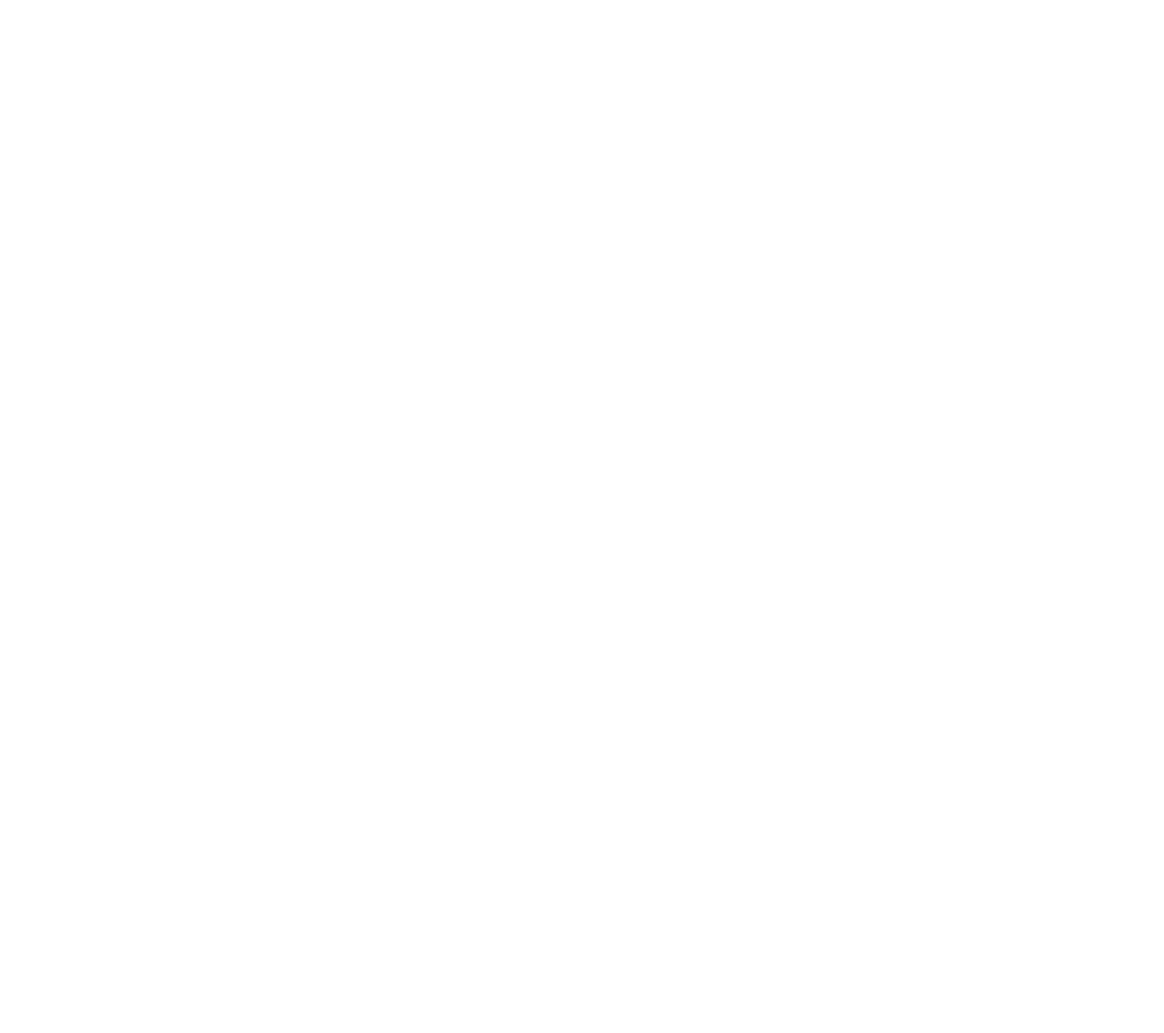
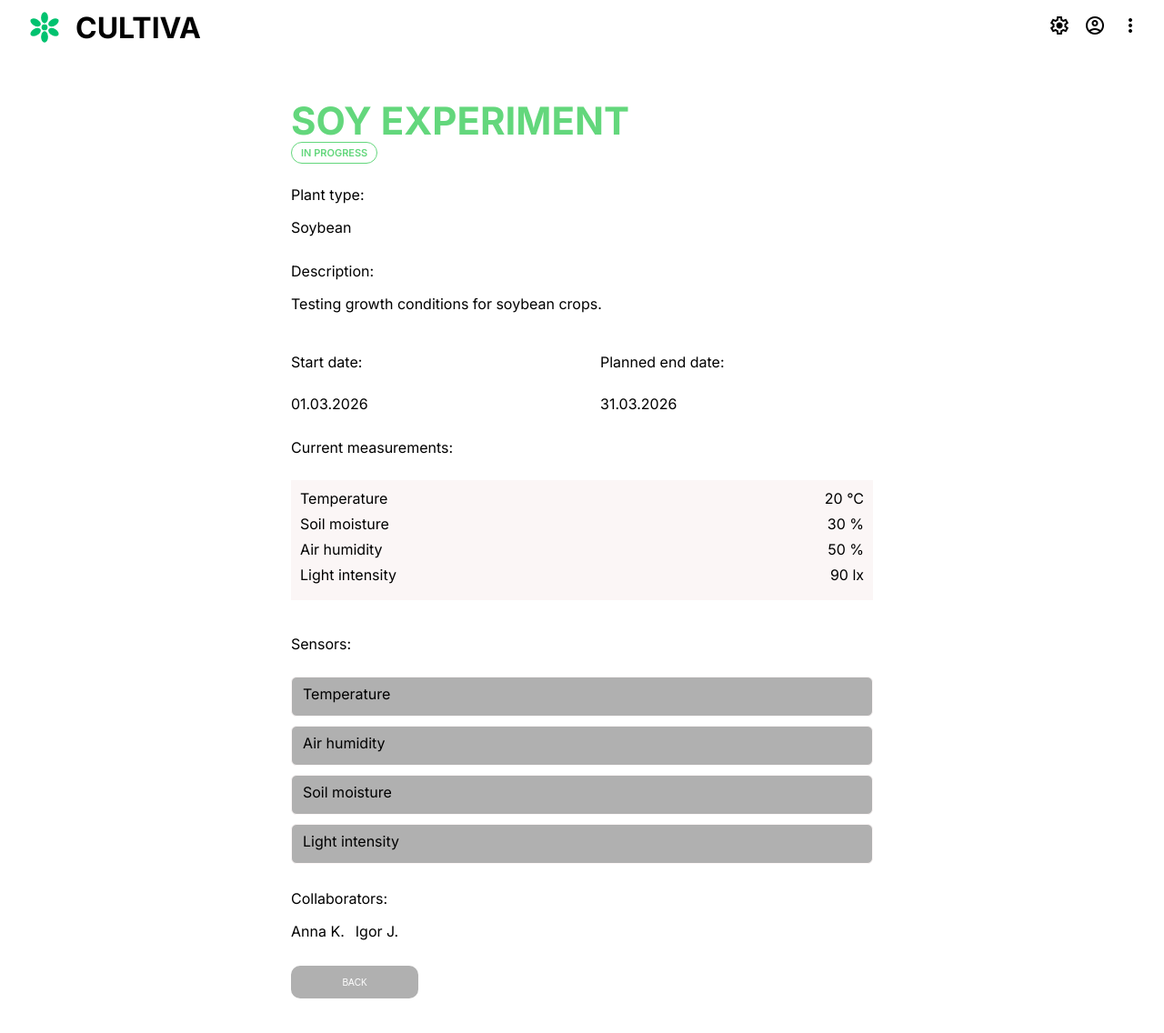
Before and after one commit to annkols/irrigation-system-project, a React (Vite) app in the folder frontend/: page /experiment/1 in a window 1280 px wide. Before the commit this address had no page. Shown: the top 1136 px of the page at 91% size. Before the commit the page ends 800 px from the top, so only its background shows below. Built offline with nearby package versions, Linux system fonts and the light colour scheme.

Commit message:
KAN-52 Szkielet DETAILS_EXPERIMENT
Dodano widok szczegółów eksperymentu jako panel slajdujący w dashboardzie.
Prawa lista eksperymentów wysuwa się w prawo, pokazując tagi, współpracowników,
opis i panel pomiarów (LATEST READING).

```diff
--- a/frontend/src/App.jsx
+++ b/frontend/src/App.jsx
@@ -3,6 +3,7 @@ import { BrowserRouter as Router, Routes, Route } from 'react-router-dom';
 import Start from './pages/Start'; //strona przed logowaniem
 import Dashboard from './pages/Dashboard'; //strona po zalogowaniu (wczesniej App.jsx)
 import New_experiment from './pages/New_experiment'; //dodawanie nowego eksperymentu
+import Experiment_details from './pages/Experiment_details'; //szczegoly eksperymentu
 
 function App() {
   return (
@@ -11,6 +12,7 @@ function App() {
         <Route path="/" element={<Start />} />
         <Route path="/dashboard" element={<Dashboard />} />
         <Route path="/new-experiment" element={<New_experiment />} />
+        <Route path="/experiment/:id" element={<Experiment_details />} />
       </Routes>
     </Router>
   );
--- a/frontend/src/pages/Dashboard.jsx
+++ b/frontend/src/pages/Dashboard.jsx
@@ -8,9 +8,10 @@ function App() {
 
   const navigate = useNavigate();
   const [filter, setFilter] = React.useState("all");
+  const [detailsOpen, setDetailsOpen] = useState(false);
   const experiments = [
-    { id: 1, name: "SOY EXPERIMENT", status: "in-progress", endDate: "31.03.2026" },
-    { id: 2, name: "WHEAT TEST", status: "soon", endDate: "15.05.2026" }
+    { id: 1, name: "SOY EXPERIMENT", status: "in-progress", endDate: "31.03.2026", tags: ["SOY", "BACTERIA"], collaborators: ["Anna N.", "Jan K.", "Katarzyna W."], description: "Testing growth conditions for soybean crops in controlled environment." },
+    { id: 2, name: "WHEAT TEST", status: "soon", endDate: "15.05.2026", tags: ["WHEAT"], collaborators: ["Igor J."], description: "Wheat growth experiment under varied light conditions." }
   ];
 
   const now = new Date();
@@ -60,7 +61,7 @@ function App() {
       ? measurements[measurements.length - 1]
       : null;
 
-    const mainexp = experiments.find(exp =>exp.id === selectedId);
+    const mainexp = experiments.find(exp => exp.id === selectedId);
 
 
   return (
@@ -103,25 +104,87 @@ function App() {
 
 
 
-          <div className="stats">
-          <div className="row"> <span>Temperature</span><span>{stats.temperature}°C</span></div>
-          <div className="row"><span>Moisture content:</span> <span>{stats.soilMoisture} %</span></div>
-          <div className="row"><span>Air humidity: </span><span>{stats.airHumidity} %</span></div>
-          <div className="row"><span>Light intensity: </span><span>{stats.light} lx</span></div>
-          <div className="row"><span>Soil moisture: </span><span>{latest?.moisture_percent ?? "-"} %</span></div> {/* shows latest soil moisture from backend, or "-" if no data*/ }
+          {detailsOpen ? (
+            <div className="exp-details">
+              <div className="exp-tags">
+                {mainexp.tags.map((tag, i) => <span key={i} className="exp-tag">{tag}</span>)}
+                <span className="exp-tag exp-tag-add">+</span>
+              </div>
+              <div className="exp-section">
+                <span className="exp-label">Collaborators:</span>
+                <div className="exp-collaborators">
+                  {mainexp.collaborators.map((c, i) => (
+                    <span key={i} className="collab-chip">{c} ×</span>
+                  ))}
+                  <span className="collab-chip collab-chip-add">+</span>
+                  <span className="exp-show-all">Show all</span>
                 </div>
               </div>
+              <div className="exp-section">
+                <span className="exp-label">Description:</span>
+                <p className="exp-description">{mainexp.description}</p>
+              </div>
+              <div className="exp-actions">
+                <span className="material-symbols-outlined">edit</span>
+                <span className="material-symbols-outlined">settings</span>
+                <span className="material-symbols-outlined">delete</span>
+              </div>
+            </div>
+          ) : (
+            <div className="stats">
+              <div className="row"><span>Temperature</span><span>{stats.temperature}°C</span></div>
+              <div className="row"><span>Moisture content:</span><span>{stats.soilMoisture} %</span></div>
+              <div className="row"><span>Air humidity:</span><span>{stats.airHumidity} %</span></div>
+              <div className="row"><span>Light intensity:</span><span>{stats.light} lx</span></div>
+              <div className="row"><span>Soil moisture:</span><span>{latest?.moisture_percent ?? "-"} %</span></div>
+            </div>
+          )}
+        </div>
 
-        {/* right */}
-        <div className="dashboard">
+        {/* right wrapper */}
+        <div className="right-panel-wrapper">
+
+          {/* measurements panel - visible when details open */}
+          {detailsOpen && (
+            <div className="measurements-panel">
+              <button className="action">
+                <span>FULL EXPERIMENT HISTORY</span>
+                <span className="material-symbols-outlined">arrow_forward</span>
+              </button>
+              <div className="readings-spacer" />
+              <div className="readings-header">
+                <span className="readings-title">LATEST READING</span>
+                <div className="readings-date">
+                  <span>{nowDate}</span>
+                  <span>{nowTime}</span>
+                </div>
+              </div>
+              <div className="stats">
+                <div className="row"><span>Temperature inside</span><span>{stats.temperature} °C</span></div>
+                <div className="row"><span>Temperature outside</span><span>26 °C</span></div>
+                <div className="row"><span>Soil humidity</span><span>{stats.soilMoisture} %</span></div>
+                <div className="row"><span>Air humidity</span><span>{stats.airHumidity} %</span></div>
+                <div className="row"><span>Light intensity</span><span>{stats.light} lx</span></div>
+              </div>
+              <p className="next-reading">Next reading in 23 minutes</p>
+            </div>
+          )}
+
+          {/* arrow to bring back list */}
+          {detailsOpen && (
+            <button className="panel-toggle" onClick={() => setDetailsOpen(false)}>
+              <span className="material-symbols-outlined">chevron_left</span>
+            </button>
+          )}
+
+          {/* experiment list */}
+          <div className={`dashboard${detailsOpen ? ' dashboard-hidden' : ''}`}>
             <div className="welcome">
               <h2>HELLO USER!</h2>
               <p>YOU HAVE CURRENTLY {experiments.length} EXPERIMENTS</p>
             </div>
 
-          <button className='add-btn'
-              onClick={() => navigate('/new-experiment')}
-          >
+            <button className='add-btn' onClick={() => navigate('/new-experiment')}>
               <span>ADD A NEW EXPERIMENT</span>
               <span className="material-symbols-outlined">add</span>
             </button>
@@ -134,7 +197,7 @@ function App() {
             <div className='filters'>
               {Object.keys(statusMap).map((key) => (
                 <button key={key} onClick={() => setFilter(key)}
-              className={`filter-btn filter-${key} ${filter === key ? "active":""}`}>
+                  className={`filter-btn filter-${key} ${filter === key ? "active" : ""}`}>
                   {statusMap[key]}
                 </button>
               ))}
@@ -142,11 +205,9 @@ function App() {
 
             <div className="list">
               {filtered.map((exp) => (
-              <div key={exp.id} className="item" onClick={() => setSelectedId(exp.id)}>
+                <div key={exp.id} className="item" onClick={() => { setSelectedId(exp.id); setDetailsOpen(true); }}>
                   <p>{exp.name}</p>
-                <span className={`badge ${exp.status}`}>
-                  {statusMap[exp.status]}
-                </span>
+                  <span className={`badge ${exp.status}`}>{statusMap[exp.status]}</span>
                   <span className="item-date">{exp.endDate}</span>
                 </div>
               ))}
@@ -161,6 +222,8 @@ function App() {
               <span>BROWSE REPORTS</span>
               <span className="material-symbols-outlined">arrow_forward</span>
             </button>
+          </div>
+
         </div>
 
       </div>
--- /dev/null
+++ b/frontend/src/pages/Experiment_details.jsx
@@ -0,0 +1,111 @@
+import React from 'react';
+import { useNavigate, useParams } from 'react-router-dom';
+import "../App.css";
+import logo from "./images/logo_cultiva.svg";
+
+function Experiment_details() {
+  const { id } = useParams();
+  const navigate = useNavigate();
+
+  // mock data
+  const experiment = {
+    id: id,
+    name: "SOY EXPERIMENT",
+    plantName: "Soybean",
+    description: "Testing growth conditions for soybean crops.",
+    status: "in-progress",
+    startDate: "01.03.2026",
+    endDate: "31.03.2026",
+    sensors: ["Temperature", "Air humidity", "Soil moisture", "Light intensity"],
+    collaborators: ["Anna K.", "Igor J."],
+  };
+
+  const stats = {
+    temperature: "20",
+    soilMoisture: "30",
+    airHumidity: "50",
+    light: "90",
+  };
+
+  return (
+    <>
+      <header className="header">
+        <div className="logo">
+          <img src={logo} alt="Cultiva logo" className="logo-img" />
+          <h1>CULTIVA</h1>
+        </div>
+        <div className="icons">
+          <span className="material-symbols-outlined">settings</span>
+          <span className="material-symbols-outlined">account_circle</span>
+          <span className="material-symbols-outlined">more_vert</span>
+        </div>
+      </header>
+
+      <div className="form">
+        <div className="new-exp-form">
+          <h2>{experiment.name}</h2>
+          <span className={`badge ${experiment.status}`}>
+            {experiment.status === "in-progress" ? "IN PROGRESS" : "SOON ENDING"}
+          </span>
+        </div>
+
+        <div className="form-section">
+          <p>Plant type:</p>
+          <span>{experiment.plantName}</span>
+        </div>
+
+        <div className="form-section">
+          <p>Description:</p>
+          <span>{experiment.description}</span>
+        </div>
+
+        <div className="dates-choices">
+          <div className="date-choice">
+            <p>Start date:</p>
+            <span>{experiment.startDate}</span>
+          </div>
+          <div className="date-choice">
+            <p>Planned end date:</p>
+            <span>{experiment.endDate}</span>
+          </div>
+        </div>
+
+        <div className="form-section">
+          <p>Current measurements:</p>
+          <div className="stats">
+            <div className="row"><span>Temperature</span><span>{stats.temperature} °C</span></div>
+            <div className="row"><span>Soil moisture</span><span>{stats.soilMoisture} %</span></div>
+            <div className="row"><span>Air humidity</span><span>{stats.airHumidity} %</span></div>
+            <div className="row"><span>Light intensity</span><span>{stats.light} lx</span></div>
+          </div>
+        </div>
+
+        <div className="form-section">
+          <p>Sensors:</p>
+          <div className="setup-container">
+            {experiment.sensors.map((sensor, index) => (
+              <div key={index} className="setup-card">
+                <p>{sensor}</p>
+              </div>
+            ))}
+          </div>
+        </div>
+
+        <div className="form-section">
+          <p>Collaborators:</p>
+          <div>
+            {experiment.collaborators.map((c, index) => (
+              <span key={index} style={{ marginRight: "12px" }}>{c}</span>
+            ))}
+          </div>
+        </div>
+
+        <button className="btn-back" onClick={() => navigate('/dashboard')}>
+          <span>BACK</span>
+        </button>
+      </div>
+    </>
+  );
+}
+
+export default Experiment_details;
```
Also changed, not shown: frontend/src/App.css (+183 -0 lines). Lines whose indentation alone changed are shown as unchanged.
